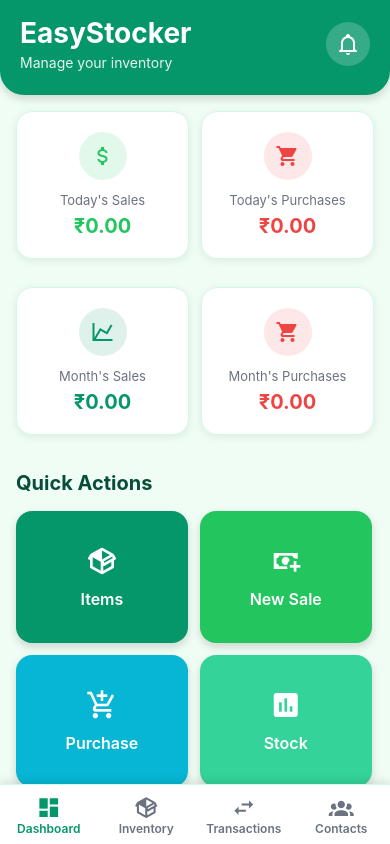
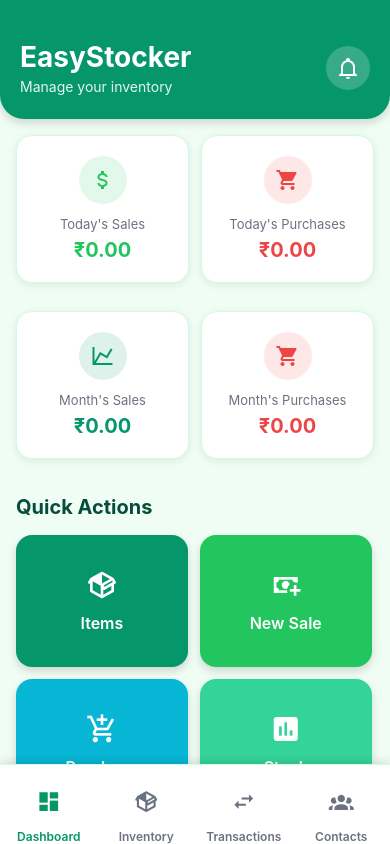
Before and after one commit to valorax640/EasyStocker, a React Native app: screen /ContactsHome in a window 390 px wide. Built offline with nearby package versions, Linux system fonts and the light colour scheme.

Commit message:
fixed safe area

```diff
--- a/App.jsx
+++ b/App.jsx
@@ -2,13 +2,14 @@
 import { StatusBar } from 'react-native';
 import AppNavigator from './src/navigation/AppNavigator';
 import colors from './src/constants/colors';
+import { SafeAreaProvider } from 'react-native-safe-area-context';
 
 const App = () => {
   return (
-    <>
+    <SafeAreaProvider>
       <StatusBar barStyle="light-content" backgroundColor={colors.primary} />
       <AppNavigator />
-    </>
+    </SafeAreaProvider>
   );
 };
 
--- a/src/navigation/BottomTabNavigator.jsx
+++ b/src/navigation/BottomTabNavigator.jsx
@@ -34,8 +34,7 @@
         tabBarActiveTintColor: colors.primary,
         tabBarInactiveTintColor: colors.gray,
         tabBarStyle: {
-          height: 60,
-          paddingBottom: 8,
+          height: 80,
           paddingTop: 8,
           borderTopWidth: 1,
           borderTopColor: colors.border,
--- a/src/screens/ContactsHomeScreen.jsx
+++ b/src/screens/ContactsHomeScreen.jsx
@@ -7,8 +7,6 @@
 const ContactsHomeScreen = ({navigation}) => {
   return (
     <View style={styles.container}>
-      <StatusBar barStyle="light-content" backgroundColor={colors.primary} />
-
       {/* Header */}
       <View style={styles.header}>
         <View style={styles.headerContent}>
@@ -65,7 +63,7 @@
   header: {
     backgroundColor: colors.primary,
     paddingHorizontal: 20,
-    paddingTop: 16,
+    paddingTop: StatusBar.currentHeight ? StatusBar.currentHeight + 16 : 40,
     paddingBottom: 24,
     borderBottomLeftRadius: 24,
     borderBottomRightRadius: 24,
--- a/src/screens/DashboardScreen.jsx
+++ b/src/screens/DashboardScreen.jsx
@@ -10,6 +10,7 @@
 } from 'react-native';
 import { useFocusEffect, useNavigation } from '@react-navigation/native';
 import Icon from 'react-native-vector-icons/MaterialCommunityIcons';
+import { SafeAreaView } from 'react-native-safe-area-context';
 import Card from '../components/Card';
 import colors from '../constants/colors';
 import { getPurchases, getSales, getItems } from '../utils/storage';
@@ -110,8 +111,6 @@
 
   return (
     <View style={styles.container}>
-      <StatusBar barStyle="light-content" backgroundColor={colors.primary} />
-
       {/* Header */}
       <View style={styles.header}>
         <View>
@@ -264,7 +263,7 @@
   header: {
     backgroundColor: colors.primary,
     paddingHorizontal: 20,
-    paddingTop: 16,
+    paddingTop: StatusBar.currentHeight ? StatusBar.currentHeight + 16 : 40,
     paddingBottom: 24,
     flexDirection: 'row',
     justifyContent: 'space-between',
--- a/src/screens/InventoryHomeScreen.jsx
+++ b/src/screens/InventoryHomeScreen.jsx
@@ -7,8 +7,6 @@
 const InventoryHomeScreen = ({navigation}) => {
   return (
     <View style={styles.container}>
-      <StatusBar barStyle="light-content" backgroundColor={colors.primary} />
-
       {/* Header */}
       <View style={styles.header}>
         <View style={styles.headerContent}>
@@ -65,7 +63,7 @@
   header: {
     backgroundColor: colors.primary,
     paddingHorizontal: 20,
-    paddingTop: 16,
+    paddingTop: StatusBar.currentHeight ? StatusBar.currentHeight + 16 : 40,
     paddingBottom: 24,
     borderBottomLeftRadius: 24,
     borderBottomRightRadius: 24,
--- a/src/screens/TransactionsHomeScreen.jsx
+++ b/src/screens/TransactionsHomeScreen.jsx
@@ -7,8 +7,6 @@
 const TransactionsHomeScreen = ({navigation}) => {
   return (
     <View style={styles.container}>
-      <StatusBar barStyle="light-content" backgroundColor={colors.primary} />
-
       {/* Header */}
       <View style={styles.header}>
         <View style={styles.headerContent}>
@@ -65,7 +63,7 @@
   header: {
     backgroundColor: colors.primary,
     paddingHorizontal: 20,
-    paddingTop: 16,
+    paddingTop: StatusBar.currentHeight ? StatusBar.currentHeight + 16 : 40,
     paddingBottom: 24,
     borderBottomLeftRadius: 24,
     borderBottomRightRadius: 24,
```
